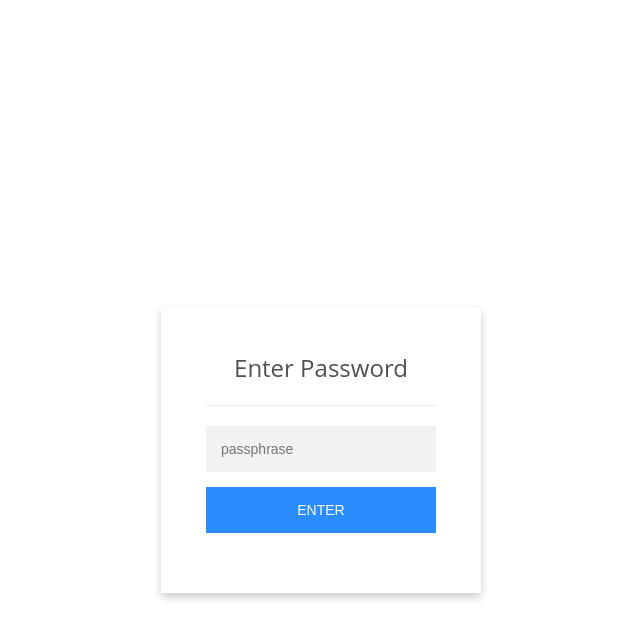
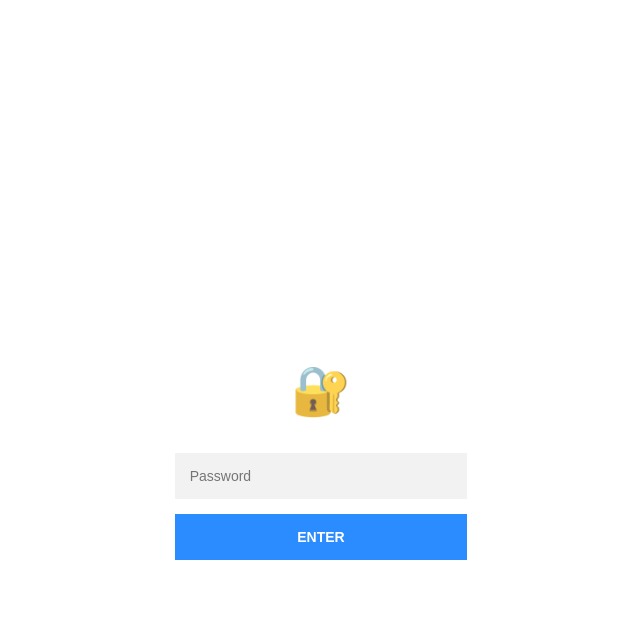
Before and after one commit to antoniolee/antoniolee.github.io, a Jekyll site: the page built from _pages/slalom.html, in a window 1280 px wide and 900 px high. Shown: the top 639 px of the window, without its empty margins (319-959 px from the left). Built offline with Jekyll 4.4.1, drawn with Linux system fonts in a browser that asks for light colours; nearby versions of some CDN libraries.

Commit message:
updated icons and redesigned login
• svgs weren't loading in iOS, replacing icons to see if this fixes it.
• Redesigned login for case study

```diff
--- a/_includes/footer.html
+++ b/_includes/footer.html
@@ -3,7 +3,7 @@
         <div class="blurb">
             <h2>Want to connect?</h2>
             <p>Or just want to say hi? I'm open for both.</p>
-            <a class="underline-light0blue" href="mailto:antoniolee@outlook.com">antoniolee@outlook.com</a>
+            <a href="mailto:antoniolee@outlook.com">antoniolee@outlook.com</a>
             <p class="copyright">Antonio Lee © Copyright 2019</p>
         </div>
         <div class="icons">
--- a/_pages/slalom.html
+++ b/_pages/slalom.html
@@ -8,13 +8,10 @@ namespace: slalom
 <div id="test" class="staticrypt-page">
     <div class="staticrypt-form">
         <div class="staticrypt-instructions">
-            <p class="staticrypt-title">Enter Password</p>
+            <p class="staticrypt-title">🔐</p>
         </div>
-
-        <hr class="staticrypt-hr">
-
         <form id="staticrypt-form" accept-charset="UTF-8" method="post">
-            <input id="staticrypt-password" type="password" name="password" placeholder="passphrase" autofocus />
+            <input id="staticrypt-password" type="password" name="password" placeholder="Password" autofocus />
 
             <input type="submit" class="staticrypt-decrypt-button" value="Enter" />
         </form>
--- a/_sass/_footer.scss
+++ b/_sass/_footer.scss
@@ -63,9 +63,12 @@ footer {
             img {
                 transition: .33s ease all;
                 width: 30px;
+                height: 30px;
+                opacity: .8;
             }
 
             img:hover {
+                opacity: 1;
                 transform: scale(1.1);
             }
         }
--- a/_sass/_staticrypt.scss
+++ b/_sass/_staticrypt.scss
@@ -8,7 +8,6 @@
 }
 
 .staticrypt-page {
-
     height: 100vh;
     display: flex;
     align-items: center;
@@ -21,10 +20,10 @@
     position: relative;
     z-index: 1;
     background: #FFFFFF;
-    max-width: 320px;
+    // max-width: 320px;
     padding: 45px;
     text-align: center;
-    box-shadow: 0 4px 8px 0 rgba(0, 0, 0, 0.2);
+    // box-shadow: 0 4px 8px 0 rgba(0, 0, 0, 0.2);
 }
 
 .staticrypt-form input {
@@ -51,6 +50,7 @@
     padding: 15px;
     color: #FFFFFF;
     font-size: 14px;
+    font-weight: 600;
     cursor: pointer;
 }
 
@@ -60,35 +60,10 @@
     background: #0077D6;
 }
 
-.staticrypt-html {
-    height: 100%;
-}
-
-.staticrypt-instructions {
-    margin-top: -1em;
-    margin-bottom: 1em;
-}
-
 .staticrypt-title {
-    font-size: 1.5em;
+    font-size: 3em;
     opacity: .8;
-}
-
-.staticrypt-footer {
-    position: fixed;
-    height: 20px;
-    font-size: 16px;
-    padding: 2px;
-    bottom: 0;
-    left: 0;
-    right: 0;
-    margin-bottom: 0;
-}
-
-.staticrypt-footer p {
-    margin: 2px;
-    text-align: center;
-    float: right;
+    margin: 30px;
 }
 
 .staticrypt-footer a {
```
Also changed, not shown: assets/imgs/icons/facebook.svg, assets/imgs/icons/instagram.svg, assets/imgs/icons/linkedin.svg, assets/imgs/icons/twitter.svg.
